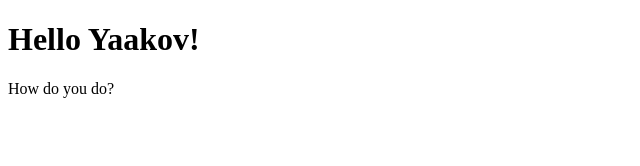
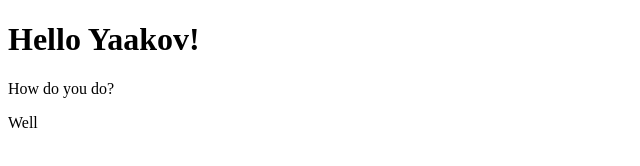
Before and after one commit to tixuz/yaakov, a plain HTML site: page index.html in a window 1280 px wide. Shown: the full height of the page, 0-640 px from the left. Drawn offline with Linux system fonts and the light colour scheme.

Commit message:
next step

```diff
--- a/index.html
+++ b/index.html
@@ -6,6 +6,6 @@
 </head>
 <body>
 <h1>Hello Yaakov!</h1>
-How do you do?
+How do you do?<p>Well</p>
 </body>
 </html>
```
